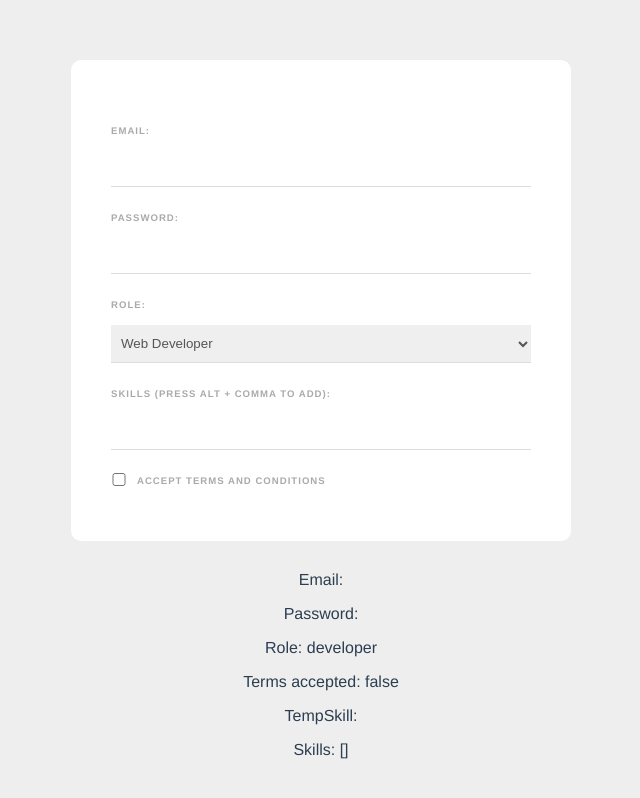
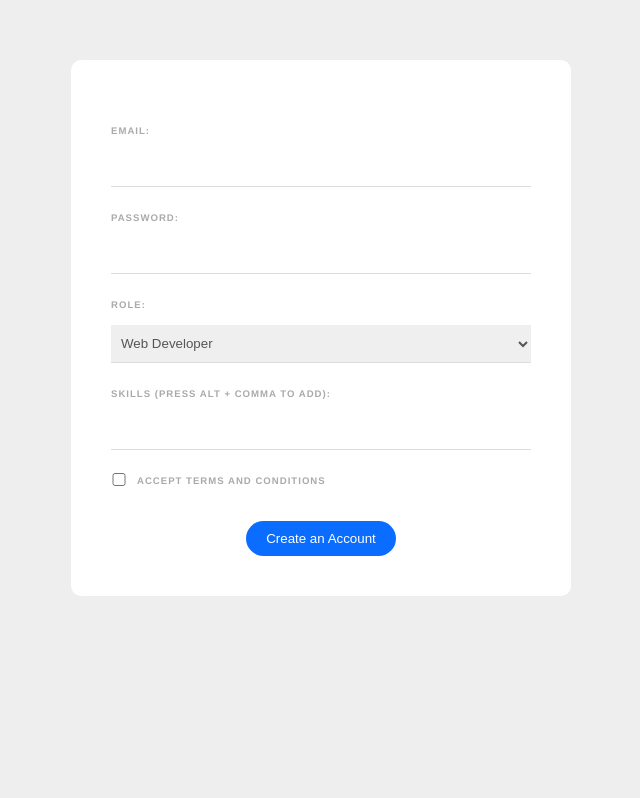
Before and after one commit to nagasivaji/VueJs, a Vue app in the folder web-form/: page / in a window 1280 px wide. Shown: the whole page, without its empty margins (319-959 px from the left). Built offline with nearby package versions, Linux system fonts and the light colour scheme.

Commit message:
Added form validation to the form

```diff
--- a/web-form/src/components/SignupForm.vue
+++ b/web-form/src/components/SignupForm.vue
@@ -1,11 +1,12 @@
 <template>
     <div>
-        <form>
+        <form @submit.prevent="handleSubmit">
             <label>Email: </label>
             <input type="email" required v-model="email">
 
             <label>Password: </label>
             <input type="password" required v-model="password">
+            <div v-if="passwordError" class="error">{{ passwordError }}</div>
 
             <label>Role: </label>
             <select v-model="role">
@@ -24,13 +25,17 @@
                 <label>Accept terms and conditions</label>
             </div>
 
+            <div class="submit">
+                <button>Create an Account</button>
+            </div>
+
         </form>
-        <p>Email: {{email}}</p>
+        <!-- <p>Email: {{email}}</p>
         <p>Password: {{password}}</p>
         <p>Role: {{role}}</p>
         <p>Terms accepted: {{ terms }}</p>
         <p>TempSkill: {{ tempSkill }}</p>
-        <p>Skills: {{ skills }}</p>
+        <p>Skills: {{ skills }}</p> -->
 
     </div>
 </template>
@@ -45,6 +50,7 @@ export default {
             terms: false,
             skills: [],
             tempSkill: '',
+            passwordError: null,
         }
     },
     methods: {
@@ -60,6 +66,19 @@ export default {
 
         deleteSkill(skill) {
             this.skills = this.skills.filter(item => skill !== item )
+        },
+
+        handleSubmit() {
+            // validate password
+            this.passwordError = this.password.length > 5 ? '' : 'Password must be at least 6 characters long'
+            if (!this.passwordError) {
+                // make request to database to save user
+                console.log('email: ', this.email)
+                console.log('password: ', this.password)
+                console.log('role: ', this.role)
+                console.log('skills: ', this.skills)
+                console.log('terms accepted: ', this.terms)
+            }
         }
     }
 }
@@ -118,5 +137,25 @@ input[type="checkbox"] {
     cursor: pointer;
 }
 
+button {
+    background: #0b6dff;
+    border: 0;
+    padding: 10px 20px;
+    margin-top: 20px;
+    color: white;
+    border-radius: 20px;
+}
+
+.submit {
+    text-align: center;
+}
+
+.error {
+    color: #ff0062;
+    margin-top: 10px;
+    font-size: 0.8em;
+    font-weight: bold;
+}
+
 
 </style>
```
